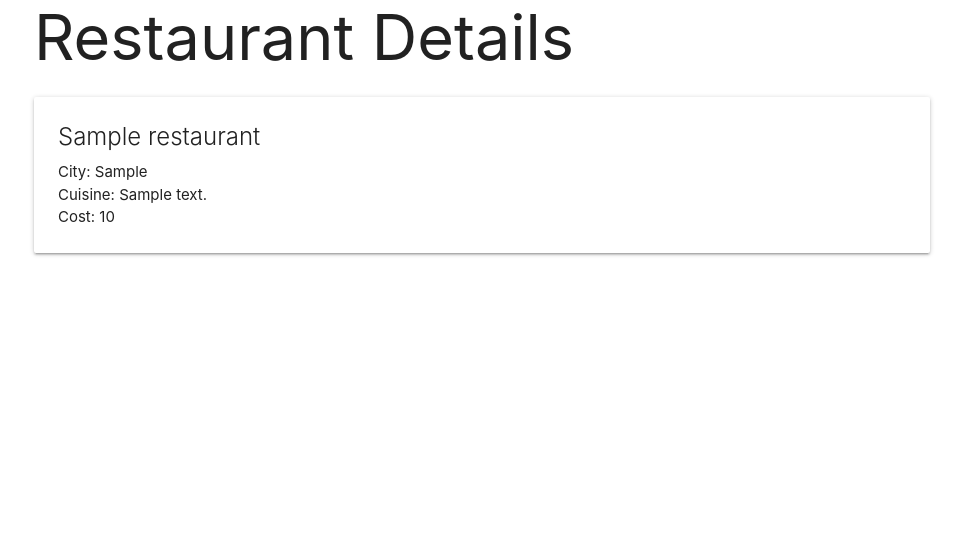
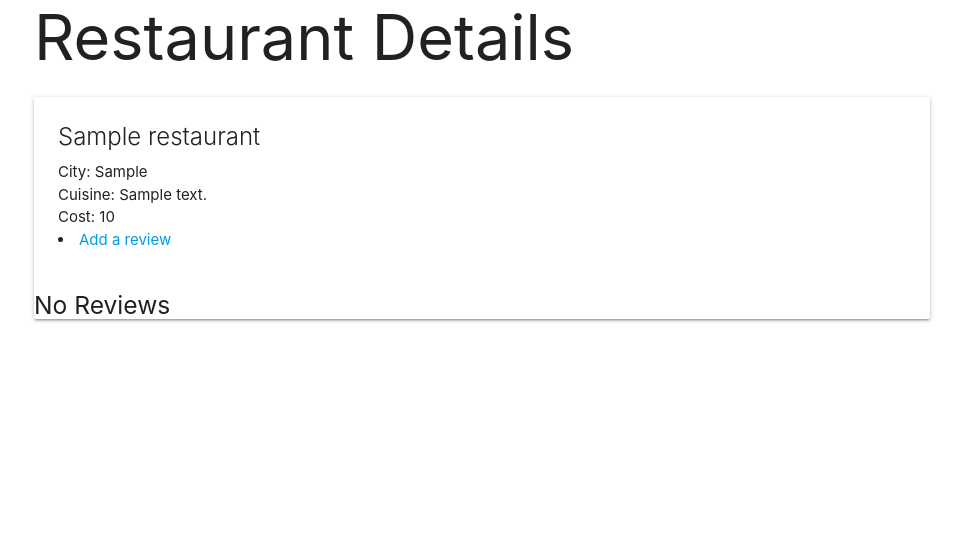
Before and after one commit to Abhibgit/Project3-TableTime, a Django app: template tabletime/main_app/templates/restaurantpage/restaurant_detail.html in a window 1280 px wide. Shown: the part 103-662 px from the top of the page, without its empty margins (158-1121 px from the left). Run offline with Django 3.2, Linux system fonts and the light colour scheme; the template is opened without the code that fills it: values that come from a table or form of the project are taken from there, others are empty; tables that the repository leaves empty hold one stand-in row (values such as "Sample post"); parts of the project's set-up code (start-up, migrations or seed data) failed here and were passed over.

Commit message:
added restaurant details page, added reviews create function on restaurant details page, amended view.py, amended models.py, amended reviews model. fixed broken reviews page.

```diff
--- a/tabletime/main_app/models.py
+++ b/tabletime/main_app/models.py
@@ -1,5 +1,6 @@
 from django.db import models
 from django.contrib.auth.models import User
+from django.urls import reverse
 # Create your models here.
 
 #Occasions for the reservation feature
@@ -33,8 +34,12 @@ class Profile(models.Model):
 
 
 class Reviews(models.Model):
-    comment = models.CharField(max_length = 100)
-    star_rating = models.TextField(max_length = 100)
+    restaurant = models.ForeignKey(Restaurant, on_delete=models.CASCADE)
+    comment = models.TextField(max_length = 100)
+    star_rating = models.IntegerField(max_length = 100)
+
+    def get_absolute_url(self):
+        return reverse('detail', kwargs={'restaurant_id' : restaurant.id})
 
     # def __str__(self):
     #   self. comment = comment
--- a/tabletime/main_app/templates/restaurantpage/restaurant_detail.html
+++ b/tabletime/main_app/templates/restaurantpage/restaurant_detail.html
@@ -12,7 +12,22 @@
     {% else %}
     <p>Cost: Expensive</p>
     {% endif %}
+    <li>
+      <a href="{% url 'review_create' %}">Add a review</a>
+    </li>
   </div>
+
+  {% if restaurant.reviews.count %} {% for review in restaurant.reviews.all %}
+  <div class="card">
+    <div class="card-content">
+      <span class="card-title">
+        <p>Comment: {{ review.comment }}</p>
+        <p>Star Rating: {{ review.starrating }}</p>
+    </div>
+  </div>
+  {% endfor %} {% else %}
+  <h5>No Reviews</h5>
+  {% endif %}
+
 </div>
-
 {% endblock %}
--- a/tabletime/main_app/urls.py
+++ b/tabletime/main_app/urls.py
@@ -1,6 +1,7 @@
 from django.urls import path
 from . import views
 from .models import Restaurant
+from .models import Reviews
 
 
 urlpatterns = [
@@ -10,6 +11,7 @@ urlpatterns = [
   path('restaurant_reservation/', views.restaurant_reservation, name='restaurant_reservation'),
   path('account_settings/', views.account_settings, name='account_settings'),
   path('accounts/signup/', views.signup, name='signup'),
-  path('savedrestaurants/', views.saved_restaurants_index, name='saved_restaurants'),
+  path('savedrestaurants/', views.savedrestaurants_index, name='savedrestaurants'),
   path('restaurant/<int:restaurant_id>/', views.restaurant_detail, name='detail'),
+  path('reviews/create/', views.ReviewsCreate.as_view(), name='review_create'),
 ]
```
Also changed, not shown: tabletime/main_app/templates/main_app/reviews_form.html (added, +12 -0 lines), tabletime/main_app/views.py (+11 -0 lines).
